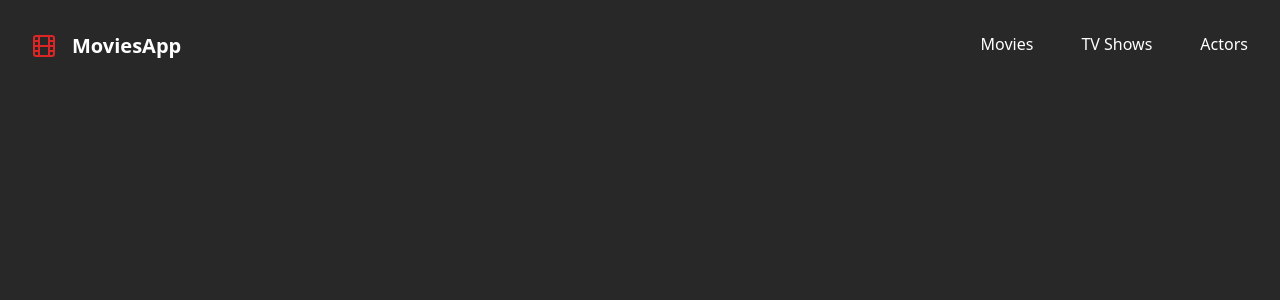
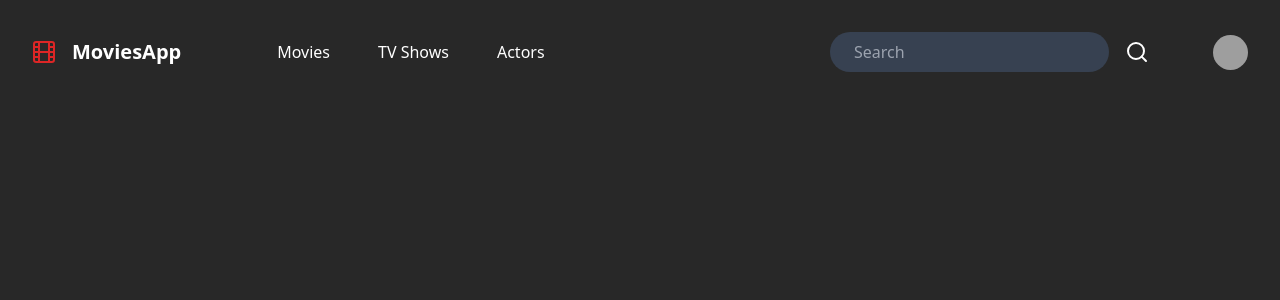
Before and after one commit to bartek9105/react-movies-app, a React (Create React App) app: page / in a window 1280 px wide. Shown: the top 300 px of the page. Built offline with nearby package versions, Linux system fonts and the light colour scheme; grey boxes are pictures that could not be loaded.

Commit message:
Create Searchbar and UserAvatar components and use them in Navbar

```diff
--- a/src/components/Navbar.js
+++ b/src/components/Navbar.js
@@ -1,14 +1,24 @@
 import { Logo } from '../components/Logo'
+import { Searchbar } from '../components/Searchbar'
+import { UserAvatar } from '../components/UserAvatar'
 
 export const Navbar = () => {
   return (
     <nav className="flex justify-between p-8 max-w-screen-2xl m-auto">
-      <Logo />
-      <ul class="flex">
-        <li className="mr-12 cursor-pointer text-white hover:text-red-600 transition delay-100 ease-in-out">Movies</li>
-        <li className="mr-12 cursor-pointer text-white hover:text-red-600 transition delay-100 ease-in-out">TV Shows</li>
-        <li className="cursor-pointer text-white hover:text-red-600 transition delay-100 ease-in-out">Actors</li>
-      </ul>
+      <div className="flex items-center">
+        <Logo />
+        <ul className="flex ml-24">
+          <li className="mr-12 cursor-pointer text-white hover:text-red-600 transition delay-100 ease-in-out">Movies</li>
+          <li className="mr-12 cursor-pointer text-white hover:text-red-600 transition delay-100 ease-in-out">TV Shows</li>
+          <li className="cursor-pointer text-white hover:text-red-600 transition delay-100 ease-in-out">Actors</li>
+        </ul>
+      </div>
+      <div className="flex items-center">
+        <div className="mr-16">
+          <Searchbar />
+        </div>
+        <UserAvatar />
+      </div>
     </nav>
   )
 }
--- /dev/null
+++ b/src/components/Searchbar.js
@@ -0,0 +1,10 @@
+import { Search } from "react-feather"
+
+export const Searchbar = () => {
+  return (
+    <form className="text-white flex items-center">
+      <input type="text" className="bg-gray-700 px-6 py-2 rounded-3xl mr-4" placeholder="Search" />
+      <Search />
+    </form>
+  )
+}
--- /dev/null
+++ b/src/components/UserAvatar.js
@@ -0,0 +1,5 @@
+export const UserAvatar = () => {
+  return (
+    <img src={'https://i.pravatar.cc/35'} alt="user" className="rounded-full" />
+  )
+}
```
